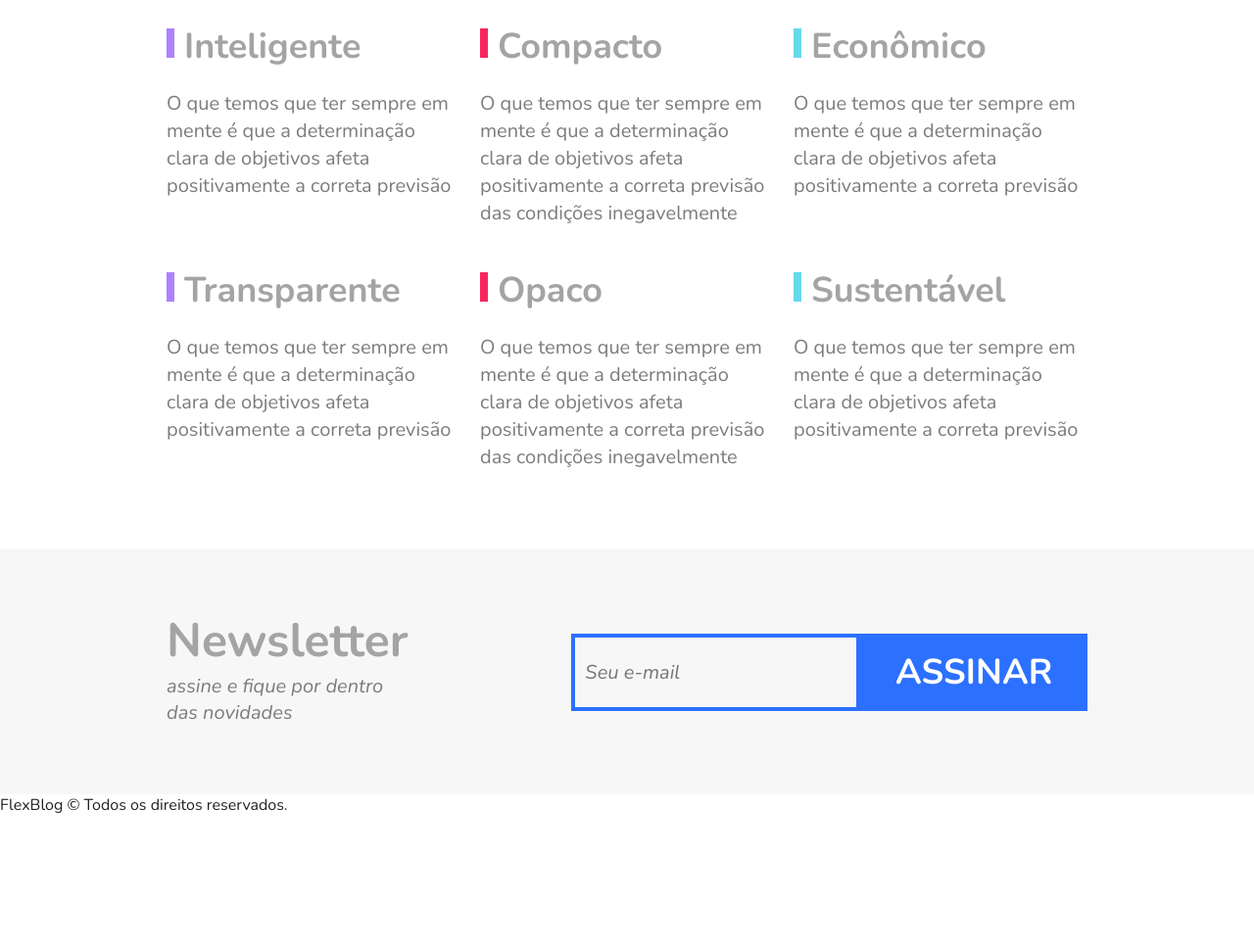
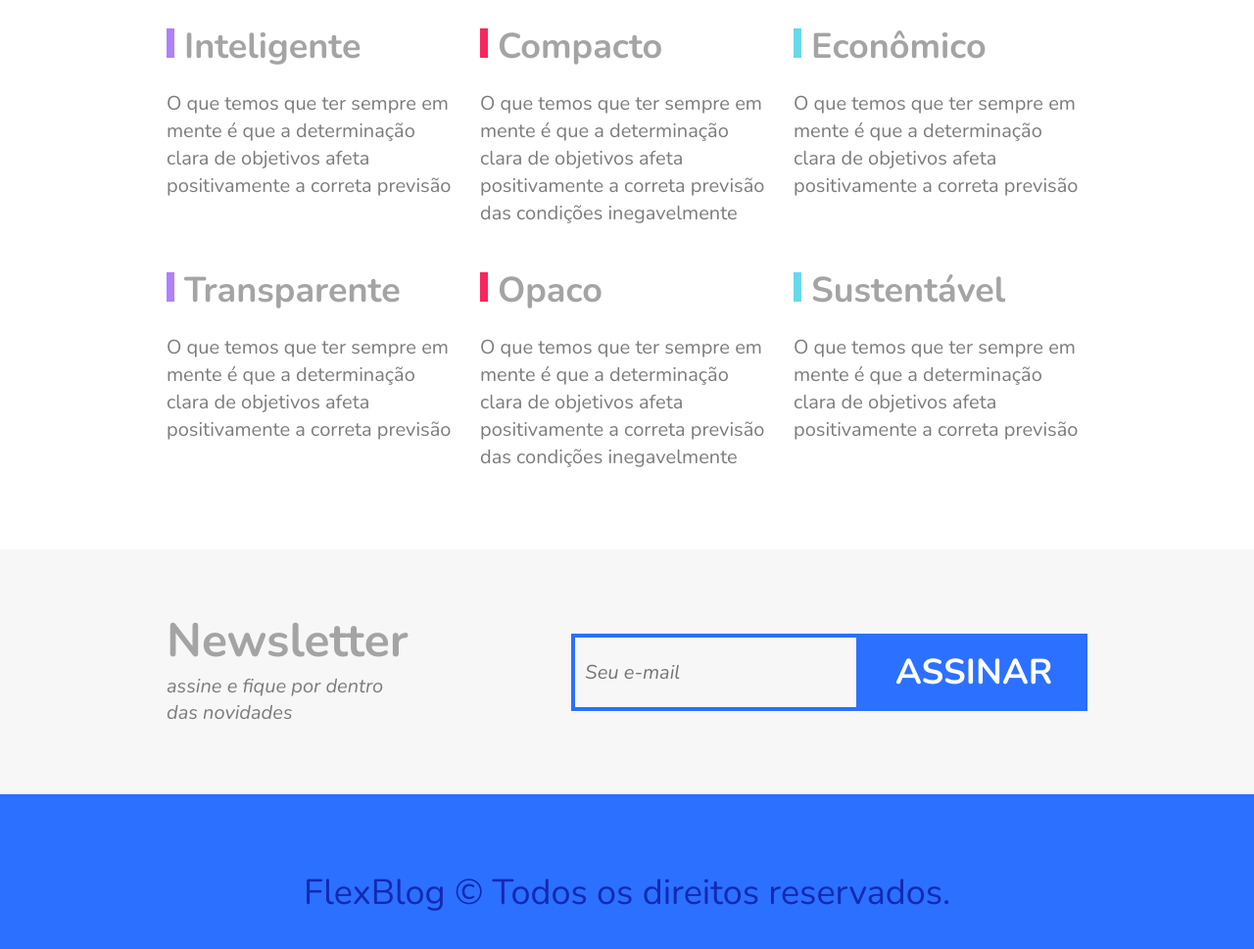
Before and after one commit to nathan-oliveira/Treinando_FrontEnd, a plain HTML site: page FlexBlog/index.html in a window 1280 px wide. Shown: the part 2645-3614 px from the top of the page at 98% size. Before the commit the page ends 3478 px from the top, so only its background shows below. Drawn offline with nearby package versions, Linux system fonts and the light colour scheme.

Commit message:
finalizando projeto FlexBlog

```diff
--- a/FlexBlog/css/styles.css
+++ b/FlexBlog/css/styles.css
@@ -369,5 +369,23 @@ img {
   padding: 15px 10px;
 }
 
-/* footer - 3-10-flexblog-footer */
-/*14:30*/
+@media (max-width: 600px) {
+  .newsletter-form button {
+    font-size: 1.5em;
+  }
+}
+
+/* footer */
+.footer {
+  height: 200px;
+  display: flex;
+  background: #2c70ff;
+  align-items: center;
+}
+
+.footer p {
+  flex: 1;
+  text-align: center;
+  font-size: 2.25em;
+  color: #122ab2;
+}
```
